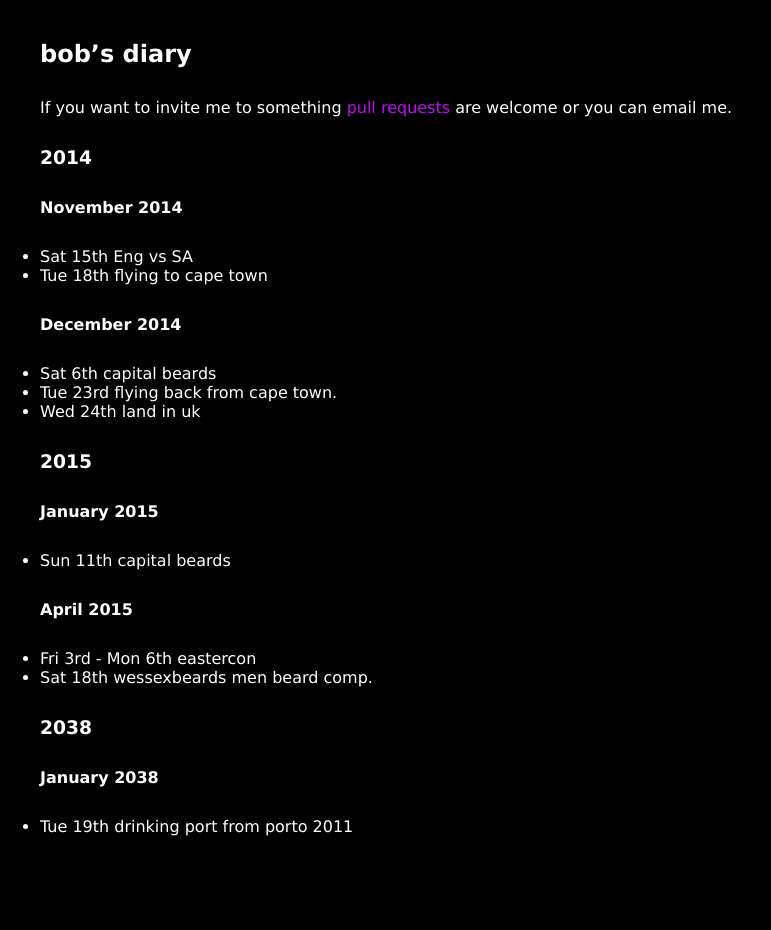
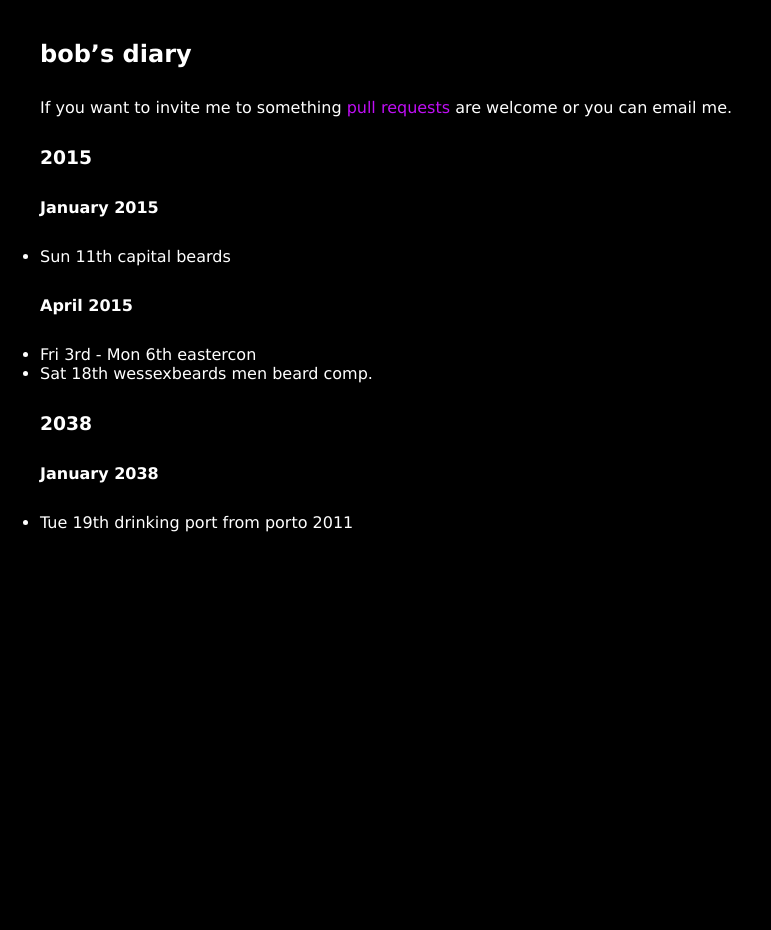
Before and after one commit to rjw1/randomness.org.uk, a Jekyll site: the page built from diary/index.md, in a window 1280 px wide. Shown: the whole page, without its empty margins (0-771 px from the left). Built offline with Jekyll 4.4.1, drawn with Linux system fonts in a browser that asks for light colours; Markdown is read by kramdown in place of the engine named in the settings.

Commit message:
went to SA

```diff
--- a/diary/index.md
+++ b/diary/index.md
@@ -7,18 +7,6 @@ layout: default
 If you want to invite me to something [pull requests](https://github.com/rjw1/randomness.org.uk/blob/master/diary/index.md)
 are welcome or you can email me.
 
-### 2014 ###
-
-#### November 2014 ####
-
-* Sat 15th Eng vs SA
-* Tue 18th flying to cape town
-
-#### December 2014 ####
-
-* Sat 6th capital beards
-* Tue 23rd flying back from cape town.
-* Wed 24th land in uk
 
 ### 2015 ###
 
```
